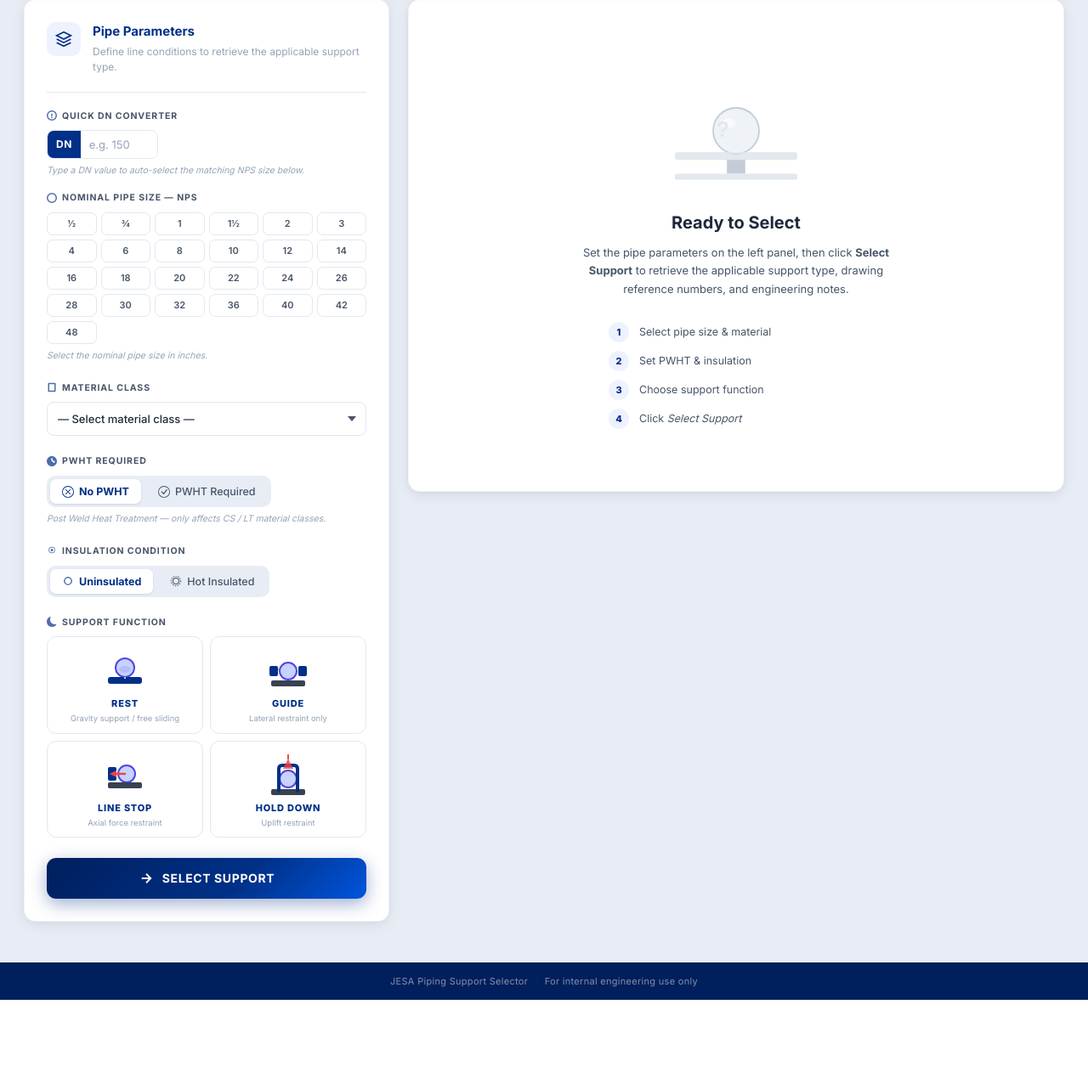
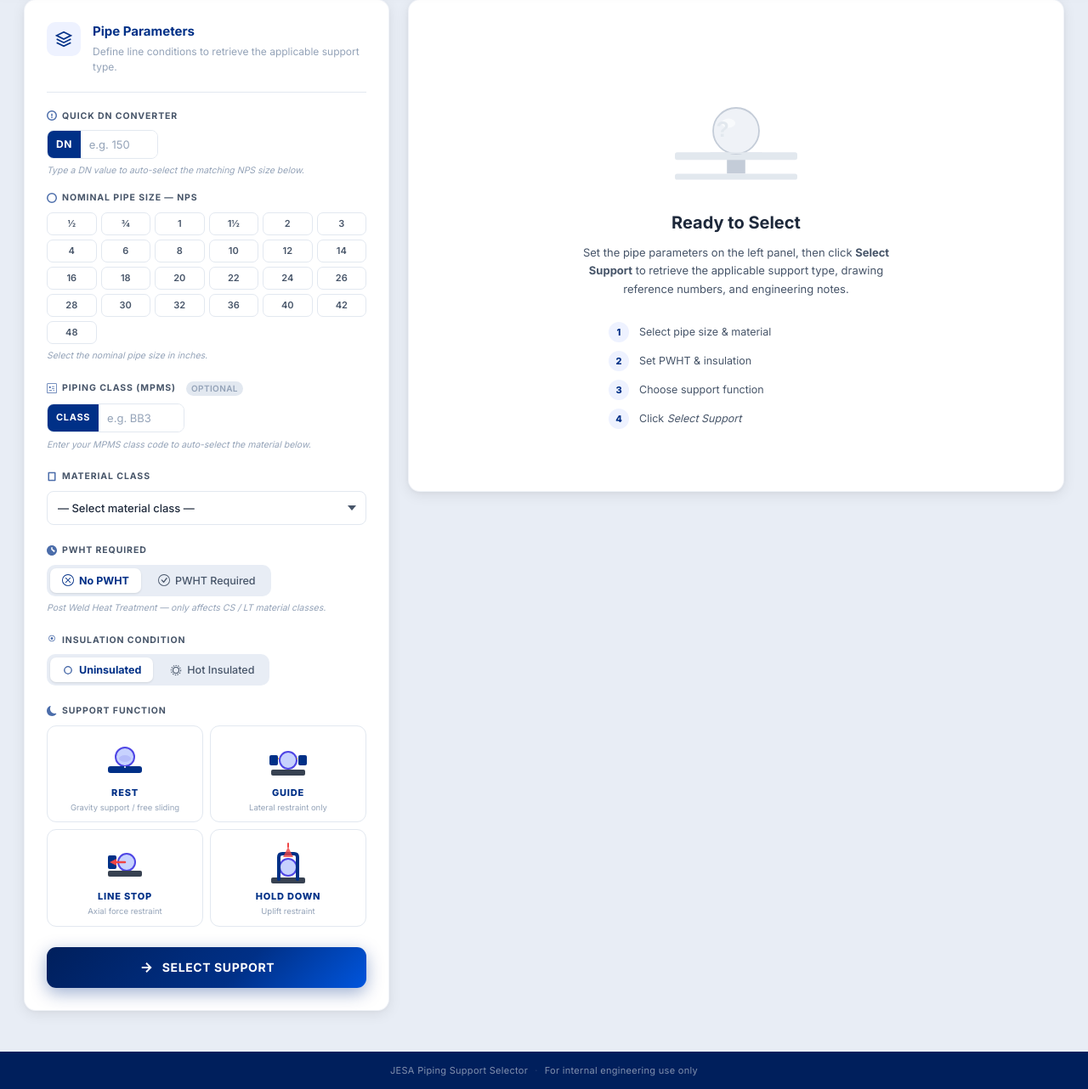
Before and after one commit to nizari08-max/support-selector, a Flask app: page / in a window 1280 px wide. Shown: the part 89-1371 px from the top of the page at 85% size. Before the commit the page ends 1266 px from the top, so only its background shows below. Run offline with Flask 3, Linux system fonts and the light colour scheme.

Commit message:
add MPMS piping class selector with material auto-fill
Adds a Piping Class (MPMS) input field above the Material dropdown.
Entering a valid code (e.g. BB3, BD1, BK2) auto-selects the correct
material class and shows the description and pressure rating. Excluded
non-metallic classes (BH1/BH2, BL5, BN1, BR1, BT1, BX1-3, BY1/3, BZ1)
show a clear warning with no auto-fill. Unknown codes show a fallback
message. The field is optional — existing behaviour is unchanged.
Selected class is echoed in the API response and shown as a summary pill.

Co-Authored-By: Claude Sonnet 4.6 <noreply@anthropic.com>

```diff
--- a/app.py
+++ b/app.py
@@ -68,6 +68,7 @@ def index():
 def api_select():
     data = request.get_json(force=True)
     try:
+        piping_class = str(data["piping_class"]).strip().upper() if data.get("piping_class") else None
         result = select_support(
             nps=float(data["nps"]),
             material=str(data["material"]),
@@ -84,6 +85,7 @@ def api_select():
             "is_applicable":    result.is_applicable(),
             "image_key":        get_image_key(result.support_code),
             "size_range":       result.size_range,
+            "piping_class":     piping_class,
         })
     except ValueError as e:
         return jsonify({"success": False, "error": str(e)}), 400
--- a/static/css/style.css
+++ b/static/css/style.css
@@ -963,6 +963,79 @@ body {
 .dn-result.dn-warn { color: var(--warn-text); }
 .dn-result.dn-error { color: #DC2626; }
 
+/* ── PIPING CLASS INPUT ──────────────────────────────────────────── */
+.optional-badge {
+  margin-left: 6px;
+  font-size: 10px;
+  font-weight: 600;
+  letter-spacing: 0.04em;
+  color: var(--text-lt);
+  background: var(--border);
+  padding: 1px 6px;
+  border-radius: 10px;
+  text-transform: uppercase;
+  vertical-align: middle;
+}
+
+.pc-input-wrap {
+  display: inline-flex;
+  align-items: center;
+  border: 1.5px solid var(--border);
+  border-radius: 8px;
+  overflow: hidden;
+  transition: border-color var(--transition), box-shadow var(--transition);
+  background: white;
+}
+.pc-input-wrap:focus-within {
+  border-color: var(--primary);
+  box-shadow: 0 0 0 3px rgba(0,48,135,0.1);
+}
+
+.pc-prefix {
+  padding: 0 10px;
+  font-size: 11px;
+  font-weight: 700;
+  letter-spacing: 0.06em;
+  color: white;
+  background: var(--primary);
+  align-self: stretch;
+  display: flex;
+  align-items: center;
+  user-select: none;
+}
+
+.pc-input {
+  border: none;
+  outline: none;
+  padding: 8px 10px;
+  width: 100px;
+  font-family: inherit;
+  font-size: 13px;
+  font-weight: 600;
+  letter-spacing: 0.05em;
+  color: var(--text);
+  background: white;
+  text-transform: uppercase;
+}
+.pc-input::placeholder {
+  color: var(--text-lt);
+  font-weight: 400;
+  text-transform: none;
+  letter-spacing: 0;
+}
+
+.pc-feedback {
+  margin-top: 7px;
+  font-size: 11.5px;
+  font-weight: 500;
+  line-height: 1.45;
+  min-height: 0;
+  transition: color 0.15s ease;
+}
+.pc-feedback.pc-ok       { color: var(--success-text); }
+.pc-feedback.pc-unknown  { color: var(--text-md); }
+.pc-feedback.pc-excluded { color: #B45309; }
+
 /* ── RESPONSIVE ─────────────────────────────────────────────────── */
 @media (max-width: 1000px) {
   .main-layout {
--- a/static/js/app.js
+++ b/static/js/app.js
@@ -60,6 +60,68 @@ const ILLUS_LABELS = {
   not_applicable:"Not Applicable",
 };
 
+// ── MPMS Piping Class mapping ─────────────────────────────────────────────────
+// Metallic + FRP classes only. Source: Master Piping Material Specification.
+const MPMS_CLASSES = {
+  BA1:  { material: "CS",  rating: "150 Lb.", desc: "Carbon Steel Galvanized" },
+  BA2:  { material: "CS",  rating: "150 Lb.", desc: "Carbon Steel Galvanized" },
+  BB1:  { material: "CS",  rating: "150 Lb.", desc: "Carbon Steel" },
+  BB1U: { material: "CS",  rating: "150 Lb.", desc: "Carbon Steel + PE Coating" },
+  BB2:  { material: "CS",  rating: "150 Lb.", desc: "Carbon Steel + PE Coating" },
+  BB3:  { material: "CS",  rating: "150 Lb.", desc: "Carbon Steel" },
+  BB4:  { material: "CS",  rating: "150 Lb.", desc: "Carbon Steel" },
+  BB5:  { material: "CS",  rating: "150 Lb.", desc: "Impact Tested Carbon Steel" },
+  BB6:  { material: "CS",  rating: "150 Lb.", desc: "Carbon Steel" },
+  BD1:  { material: "SS",  rating: "150 Lb.", desc: "316/316L Stainless Steel" },
+  BD2:  { material: "SS",  rating: "150 Lb.", desc: "316/316L Stainless Steel" },
+  BD2U: { material: "SS",  rating: "150 Lb.", desc: "316/316L SS + PE Coated" },
+  BG1:  { material: "SS",  rating: "150 Lb.", desc: "904L Stainless Steel" },
+  BG2:  { material: "SS",  rating: "150 Lb.", desc: "904L Stainless Steel" },
+  BK1:  { material: "FRP", rating: "150 Lb.", desc: "Fiberglass Reinforced Pipe" },
+  BK2:  { material: "FRP", rating: "150 Lb.", desc: "Fiberglass Reinforced Pipe" },
+  BK3:  { material: "FRP", rating: "150 Lb.", desc: "Fiberglass Reinforced Pipe" },
+  BK4:  { material: "FRP", rating: "150 Lb.", desc: "Fiberglass Reinforced Pipe" },
+  BP1:  { material: "CS",  rating: "150 Lb.", desc: "Carbon Steel Jacketed" },
+  BS1:  { material: "SS",  rating: "150 Lb.", desc: "Duplex Stainless Steel S32205" },
+  BS2:  { material: "SS",  rating: "150 Lb.", desc: "Duplex S32750" },
+  BS3:  { material: "SS",  rating: "150 Lb.", desc: "Duplex S32205" },
+  BV1:  { material: "FRP", rating: "150 Lb.", desc: "Dual Laminate PP/FRP" },
+  CB1:  { material: "CS",  rating: "300 Lb.", desc: "Carbon Steel" },
+  CB2:  { material: "CS",  rating: "300 Lb.", desc: "Impact Tested Carbon Steel" },
+  CB3:  { material: "CS",  rating: "300 Lb.", desc: "Carbon Steel" },
+  CD1:  { material: "SS",  rating: "300 Lb.", desc: "316/316L Stainless Steel" },
+  CD2:  { material: "SS",  rating: "300 Lb.", desc: "316/316L Stainless Steel" },
+  CG1:  { material: "SS",  rating: "300 Lb.", desc: "904L Stainless Steel" },
+  CG2:  { material: "SS",  rating: "300 Lb.", desc: "904L Stainless Steel" },
+  CJ1:  { material: "CS",  rating: "300 Lb.", desc: "1-1/4 Cr-1/2 Mo Chrome Moly" },
+  CK3:  { material: "FRP", rating: "300 Lb.", desc: "Fiberglass Reinforced Pipe" },
+  CP1:  { material: "CS",  rating: "300 Lb.", desc: "Carbon Steel" },
+  CS1:  { material: "SS",  rating: "300 Lb.", desc: "Duplex Stainless Steel S32205" },
+  ES2:  { material: "SS",  rating: "600 Lb.", desc: "Super Duplex S32750" },
+  FB1:  { material: "CS",  rating: "900/1500 Lb.", desc: "Carbon Steel" },
+  FJ1:  { material: "CS",  rating: "900/1500 Lb.", desc: "1-1/4 Cr-1/2 Mo Chrome Moly" },
+  GC1:  { material: "SS",  rating: "1500 Lb.", desc: "Stainless Steel SS304H" },
+  GD1:  { material: "SS",  rating: "1500 Lb.", desc: "316/316L Stainless Steel" },
+  GD2:  { material: "SS",  rating: "1500 Lb.", desc: "316/316L Stainless Steel" },
+  KD1:  { material: "SS",  rating: "N/A",      desc: "316/316L Stainless Steel" },
+};
+
+// Non-metallic / non-FRP excluded classes — show warning, no auto-fill.
+const MPMS_EXCLUDED = {
+  BH1: "HDPE",
+  BH2: "HDPE",
+  BL5: "Rubber Lined Carbon Steel",
+  BN1: "PTFE Lined Carbon Steel",
+  BR1: "CPVC",
+  BT1: "Reinforced Flexible Rubber",
+  BX1: "Polypropylene",
+  BX2: "Polypropylene",
+  BX3: "Polypropylene",
+  BY1: "PVC",
+  BY3: "PVC",
+  BZ1: "PVDF",
+};
+
 // ── Material class readable names ─────────────────────────────────────────────
 const MATERIAL_NAMES = {
   CS:  "Carbon Steel (CS)",
@@ -76,11 +138,12 @@ const MATERIAL_NAMES = {
 
 // ── State ─────────────────────────────────────────────────────────────────────
 let state = {
-  nps:        null,
-  material:   "",
-  pwht:       false,
-  insulation: "uninsulated",
-  fn:         null,
+  nps:         null,
+  material:    "",
+  pwht:        false,
+  insulation:  "uninsulated",
+  fn:          null,
+  pipingClass: "",
 };
 
 // ── Initialise ────────────────────────────────────────────────────────────────
@@ -93,6 +156,7 @@ document.addEventListener("DOMContentLoaded", () => {
     state.material = e.target.value;
   });
   document.getElementById("dnInput").addEventListener("input", handleDNInput);
+  document.getElementById("pipingClassInput").addEventListener("input", handlePipingClassInput);
 });
 
 // ── DN converter ─────────────────────────────────────────────────────────────
@@ -131,6 +195,44 @@ function handleDNInput(e) {
   });
   resultEl.textContent = `DN ${dn} = NPS ${npsEntry.label}"`;
   resultEl.className = "dn-result dn-ok";
+}
+
+// ── Piping class lookup ───────────────────────────────────────────────────────
+function handlePipingClassInput(e) {
+  const raw       = e.target.value.trim().toUpperCase();
+  const feedback  = document.getElementById("pcFeedback");
+  state.pipingClass = raw;
+
+  if (!raw) {
+    feedback.textContent = "";
+    feedback.className   = "pc-feedback";
+    return;
+  }
+
+  const excluded = MPMS_EXCLUDED[raw];
+  if (excluded) {
+    feedback.textContent =
+      `Class ${raw} is a non-metallic pipe class (${excluded}). ` +
+      `This app covers metallic and FRP pipes only. ` +
+      `Please consult the appropriate support standard.`;
+    feedback.className = "pc-feedback pc-excluded";
+    return;
+  }
+
+  const entry = MPMS_CLASSES[raw];
+  if (!entry) {
+    feedback.textContent = "Class code not found. Please select material manually.";
+    feedback.className   = "pc-feedback pc-unknown";
+    return;
+  }
+
+  // Auto-fill material dropdown
+  const sel  = document.getElementById("materialSelect");
+  sel.value  = entry.material;
+  state.material = entry.material;
+
+  feedback.textContent = `${raw} → ${entry.desc} | ${entry.rating} ✓`;
+  feedback.className   = "pc-feedback pc-ok";
 }
 
 // ── NPS grid ──────────────────────────────────────────────────────────────────
@@ -200,11 +302,12 @@ async function runSelection() {
       method:  "POST",
       headers: { "Content-Type": "application/json" },
       body:    JSON.stringify({
-        nps:       state.nps,
-        material:  state.material,
-        pwht:      state.pwht,
-        insulation: state.insulation,
-        function:  state.fn,
+        nps:          state.nps,
+        material:     state.material,
+        pwht:         state.pwht,
+        insulation:   state.insulation,
+        function:     state.fn,
+        piping_class: state.pipingClass || null,
       }),
     });
     const data = await res.json();
@@ -297,6 +400,10 @@ function showResult(data) {
     { key: "Insulation", val: state.insulation === "hot_insulated" ? "Hot Insulated" : "Uninsulated" },
     { key: "Function",   val: state.fn.replace("_"," ").replace(/\b\w/g,c=>c.toUpperCase()) },
   ];
+  if (state.pipingClass && MPMS_CLASSES[state.pipingClass]) {
+    const pc = MPMS_CLASSES[state.pipingClass];
+    pills.push({ key: "Piping Class", val: `${state.pipingClass} — ${pc.desc}` });
+  }
   pills.forEach(({ key, val }) => {
     const pill = document.createElement("span");
     pill.className = "summary-pill";
--- a/templates/index.html
+++ b/templates/index.html
@@ -75,6 +75,25 @@
         </label>
         <div class="nps-grid" id="npsGrid"></div>
         <p class="field-hint">Select the nominal pipe size in inches.</p>
+      </div>
+
+      <!-- ── PIPING CLASS (MPMS) ── -->
+      <div class="form-section">
+        <label class="section-label" for="pipingClassInput">
+          <svg class="label-icon" viewBox="0 0 16 16" fill="currentColor">
+            <path d="M14 1H2a1 1 0 00-1 1v12a1 1 0 001 1h12a1 1 0 001-1V2a1 1 0 00-1-1zM2 0h12a2 2 0 012 2v12a2 2 0 01-2 2H2a2 2 0 01-2-2V2a2 2 0 012-2zm4.5 6.5A1.5 1.5 0 115 5a1.5 1.5 0 011.5 1.5zM12 5H8v1h4V5zm0 3H8v1h4V8zm-4 3H4v1h4v-1zm4 0h-2v1h2v-1z"/>
+          </svg>
+          Piping Class (MPMS)
+          <span class="optional-badge">Optional</span>
+        </label>
+        <div class="pc-input-wrap">
+          <span class="pc-prefix">CLASS</span>
+          <input type="text" id="pipingClassInput" class="pc-input"
+                 placeholder="e.g. BB3" maxlength="6" autocomplete="off"
+                 spellcheck="false" autocapitalize="characters">
+        </div>
+        <div class="pc-feedback" id="pcFeedback"></div>
+        <p class="field-hint">Enter your MPMS class code to auto-select the material below.</p>
       </div>
 
       <!-- ── MATERIAL ── -->
```
Also changed, not shown: CLAUDE.md (+6 -2 lines).
